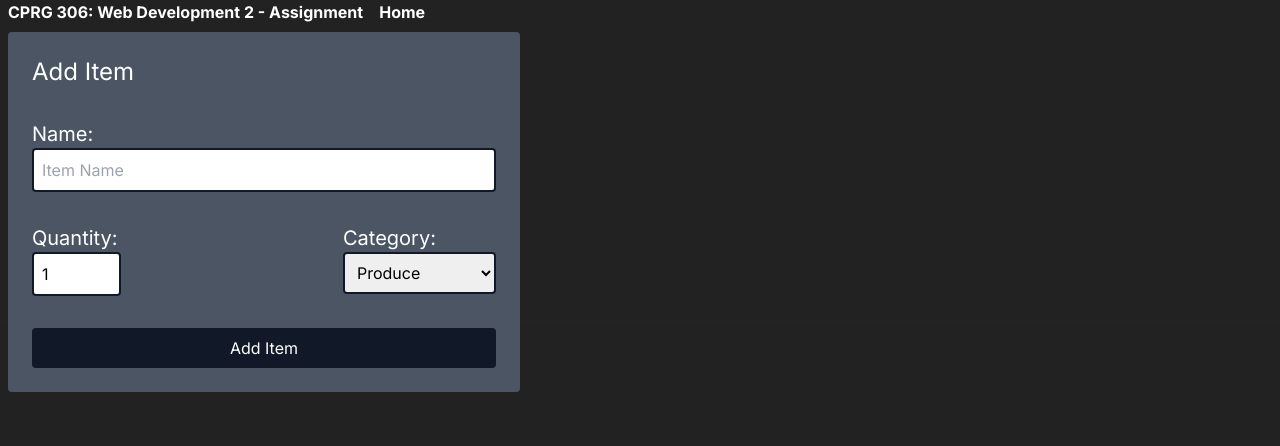
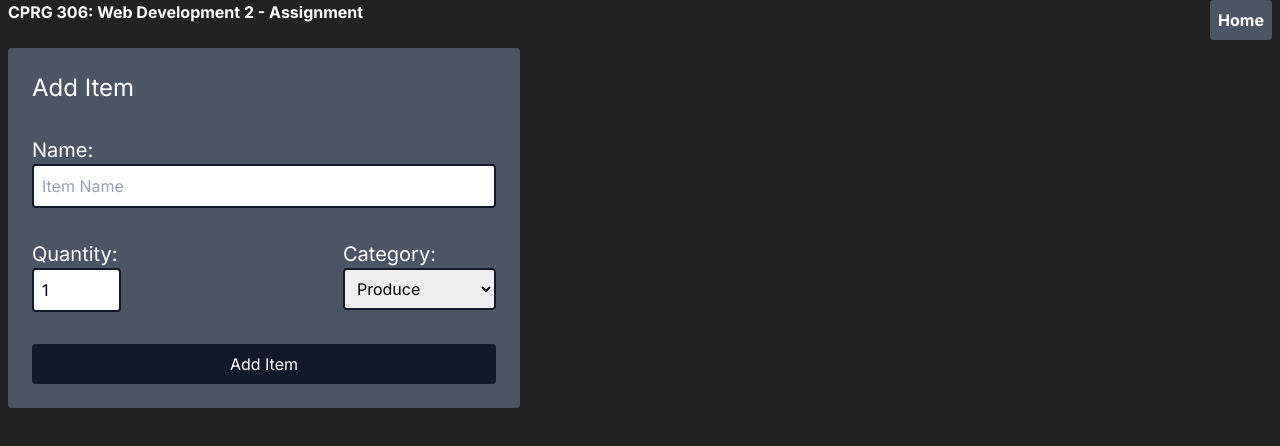
Before and after one commit to James-Sundby/cprg306-assignments, a Next.js app: page /week4 in a window 1280 px wide. Shown: the top 446 px of the page. Built offline with nearby package versions, Linux system fonts and the light colour scheme.

Commit message:
Adds some tailwind styling to NavBar

```diff
--- a/app/nav-bar.js
+++ b/app/nav-bar.js
@@ -3,11 +3,11 @@ import Link from "next/link";
 export default function NavBar() {
     return (
         <>
-            <div className = "flex">
+            <div className = "flex justify-between">
                 <div className = "font-bold mx-2">
                     <h1>CPRG 306: Web Development 2 - Assignment</h1>
                 </div>
-                <div className = "font-bold mx-2">
+                <div className = "font-bold mx-2 bg-gray-600 rounded p-2">
                     <p>
                         <Link href="/">Home</Link>
                     </p>
```
